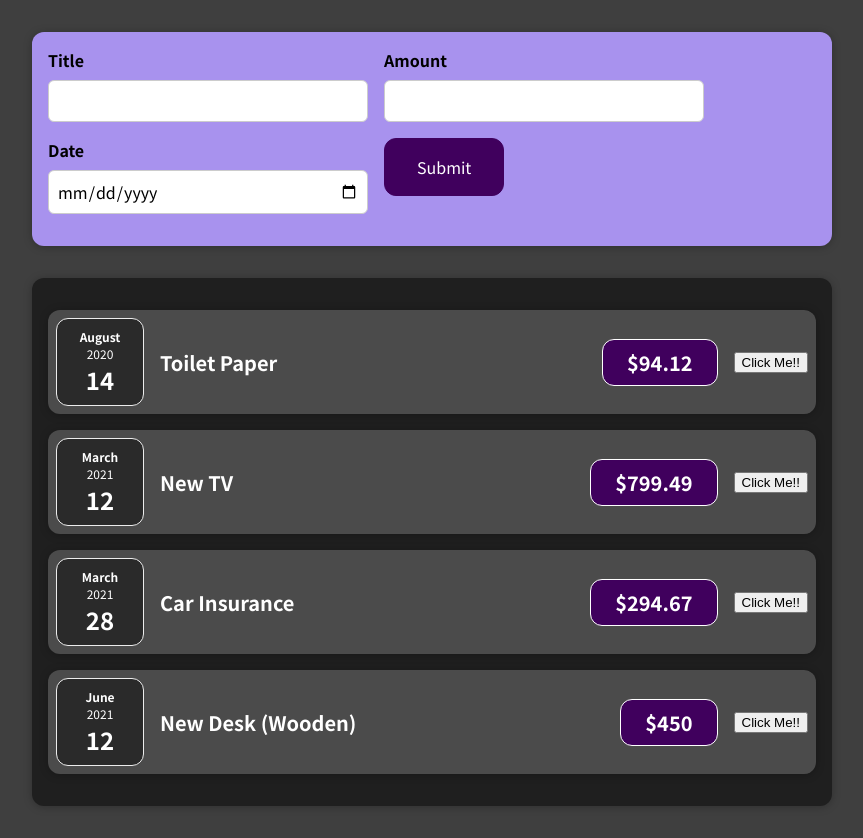
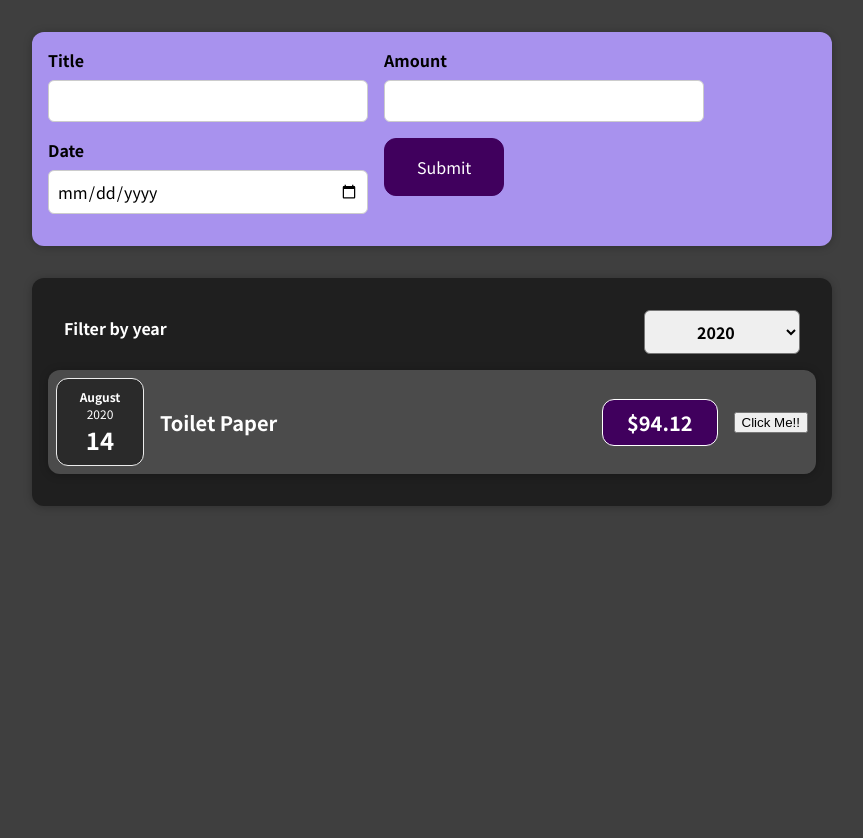
Before and after one commit to Chandanpreet91/Expense_tracker, a React (Create React App) app: page / in a window 1280 px wide. Shown: the whole page, without its empty margins (208-1071 px from the left). After the commit the page ends 800 px from the top, so only its background shows below. Built offline with nearby package versions, Linux system fonts and the light colour scheme.

Commit message:
Feat(EAD-02) Make filter work in expense list. (#2)
Rendered list of expenses.

```diff
--- a/src/App.js
+++ b/src/App.js
@@ -1,10 +1,8 @@
-import React from "react";
+import React, { useState } from "react";
 
 import Expenses from "./components/Expenses/Expenses";
 import NewExpense from "./components/NewExpense/NewExpense";
-
-const App = () => {
-  const expenses = [
+const Dummy_Expenses = [
   {
     id: "e1",
     title: "Toilet Paper",
@@ -25,6 +23,8 @@ const App = () => {
     date: new Date(2021, 5, 12),
   },
 ];
+const App = () => {
+  const [expenses, setExpenses] = useState(Dummy_Expenses);
 
   // return React.createElement(
   //   'div',
@@ -32,10 +32,14 @@ const App = () => {
   //   React.createElement('h2', {}, "Let's get started!"),
   //   React.createElement(Expenses, { items: expenses })
   // );
-
+  const addNewExpense = (expense) => {
+    setExpenses((prevExpenses) => {
+      return [expense, ...prevExpenses];
+    });
+  };
   return (
     <div>
-      <NewExpense />
+      <NewExpense onAddNewExpense={addNewExpense} />
       <Expenses items={expenses} />
     </div>
   );
--- a/src/components/Expenses/Expenses.js
+++ b/src/components/Expenses/Expenses.js
@@ -1,33 +1,29 @@
-import React from "react";
+import React, { useState } from "react";
 
-import ExpenseItem from "./ExpenseItem";
+import ExpensesList from "./ExpensesList";
 import Card from "../UI/Card";
+import ExpensesFilter from "./ExpensesFilter";
 import "./Expenses.css";
 
 const Expenses = (props) => {
+  const [filteredYear, setFilteredYear] = useState("2020");
+
+  const filterChangeHandler = (selectedYear) => {
+    setFilteredYear(selectedYear);
+  };
+  const filteredExpenses = props.items.filter((expense) => {
+    return expense.date.getFullYear().toString() === filteredYear;
+  });
   return (
-    <Card className="expenses">
-      <ExpenseItem
-        title={props.items[0].title}
-        amount={props.items[0].amount}
-        date={props.items[0].date}
-      />
-      <ExpenseItem
-        title={props.items[1].title}
-        amount={props.items[1].amount}
-        date={props.items[1].date}
-      />
-      <ExpenseItem
-        title={props.items[2].title}
-        amount={props.items[2].amount}
-        date={props.items[2].date}
-      />
-      <ExpenseItem
-        title={props.items[3].title}
-        amount={props.items[3].amount}
-        date={props.items[3].date}
-      />
-    </Card>
+    <div>
+      <Card className="expenses">
+        <ExpensesFilter
+          selected={filteredYear}
+          onChangeFilter={filterChangeHandler}
+        />
+        <ExpensesList items={filteredExpenses} />
+      </Card>
+    </div>
   );
 };
 
--- /dev/null
+++ b/src/components/Expenses/ExpensesFilter.css
@@ -0,0 +1,24 @@
+.expenses-filter {
+  color: white;
+  padding: 0 1rem;
+}
+
+.expenses-filter__control {
+  display: flex;
+  width: 100%;
+  align-items: center;
+  justify-content: space-between;
+  margin: 1rem 0;
+}
+
+.expenses-filter label {
+  font-weight: bold;
+  margin-bottom: 0.5rem;
+}
+
+.expenses-filter select {
+  font: inherit;
+  padding: 0.5rem 3rem;
+  font-weight: bold;
+  border-radius: 6px;
+}
--- /dev/null
+++ b/src/components/Expenses/ExpensesFilter.js
@@ -0,0 +1,26 @@
+import React from "react";
+
+import "./ExpensesFilter.css";
+
+const ExpensesFilter = (props) => {
+  const dropdownChangeHandler = (event) => {
+    props.onChangeFilter(event.target.value);
+    console.log(event);
+  };
+
+  return (
+    <div className="expenses-filter">
+      <div className="expenses-filter__control">
+        <label>Filter by year</label>
+        <select value={props.selected} onChange={dropdownChangeHandler}>
+          <option value="2022">2022</option>
+          <option value="2021">2021</option>
+          <option value="2020">2020</option>
+          <option value="2019">2019</option>
+        </select>
+      </div>
+    </div>
+  );
+};
+
+export default ExpensesFilter;
--- /dev/null
+++ b/src/components/Expenses/ExpensesList.css
@@ -0,0 +1,9 @@
+.expenses-list {
+  list-style: none;
+  padding: 0;
+}
+
+.expenses-list__fallback {
+  color: white;
+  text-align: center;
+}
--- /dev/null
+++ b/src/components/Expenses/ExpensesList.js
@@ -0,0 +1,26 @@
+import React from "react";
+import "./ExpensesList.css";
+import ExpenseItem from "./ExpenseItem";
+const ExpenseList = (props) => {
+  if (props.items.length === 0) {
+    return (
+      <h2 className="expenses-list__fallback">
+        No expenses found for this year
+      </h2>
+    );
+  }
+  return (
+    <ul className="expenses-list">
+      {props.items.map((expense) => (
+        <ExpenseItem
+          key={expense.id}
+          title={expense.title}
+          amount={expense.amount}
+          date={expense.date}
+        />
+      ))}
+    </ul>
+  );
+};
+
+export default ExpenseList;
--- a/src/components/NewExpense/ExpenseForm.js
+++ b/src/components/NewExpense/ExpenseForm.js
@@ -1,6 +1,7 @@
 import React, { useState } from "react";
 import "./ExpenseForm.css";
-const ExpenseForm = () => {
+
+const ExpenseForm = (props) => {
   const [enteredTitle, setEnteredTitle] = useState("");
   const [enteredAmount, setEnteredAmount] = useState("");
   const [enteredDate, setEnteredDate] = useState("");
@@ -48,7 +49,7 @@ const ExpenseForm = () => {
       amount: enteredAmount,
       date: new Date(enteredDate),
     };
-    console.log(formData);
+    props.onSaveExpenseData(formData);
     setEnteredTitle("");
     setEnteredDate("");
     setEnteredAmount("");
@@ -69,7 +70,7 @@ const ExpenseForm = () => {
           <input
             type="number"
             min="0.01"
-            max="100.01"
+            step="0.01"
             value={enteredAmount}
             onChange={enteredAmountHandler}
           />
--- a/src/components/NewExpense/NewExpense.js
+++ b/src/components/NewExpense/NewExpense.js
@@ -2,10 +2,18 @@ import React from "react";
 import ExpenseForm from "./ExpenseForm";
 import "./NewExpense.css";
 
-const NewExpense = () => {
+
+const NewExpense = (props) => {
+  const saveExpenseData = (expenseData) => {
+    const expense = {
+      ...expenseData,
+      id: Math.random().toString(),
+    };
+    props.onAddNewExpense(expense);
+  };
   return (
     <div className="new-expense">
-      <ExpenseForm />
+      <ExpenseForm onSaveExpenseData={saveExpenseData} />
     </div>
   );
 };
```
Lines whose indentation alone changed are shown as unchanged.
